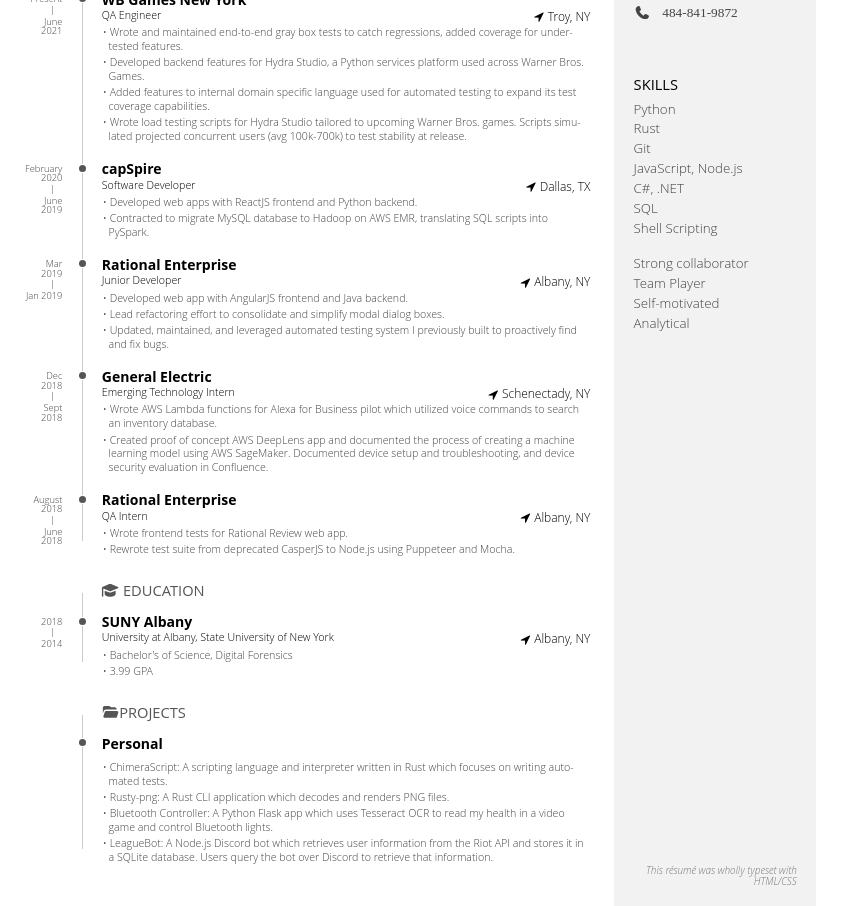
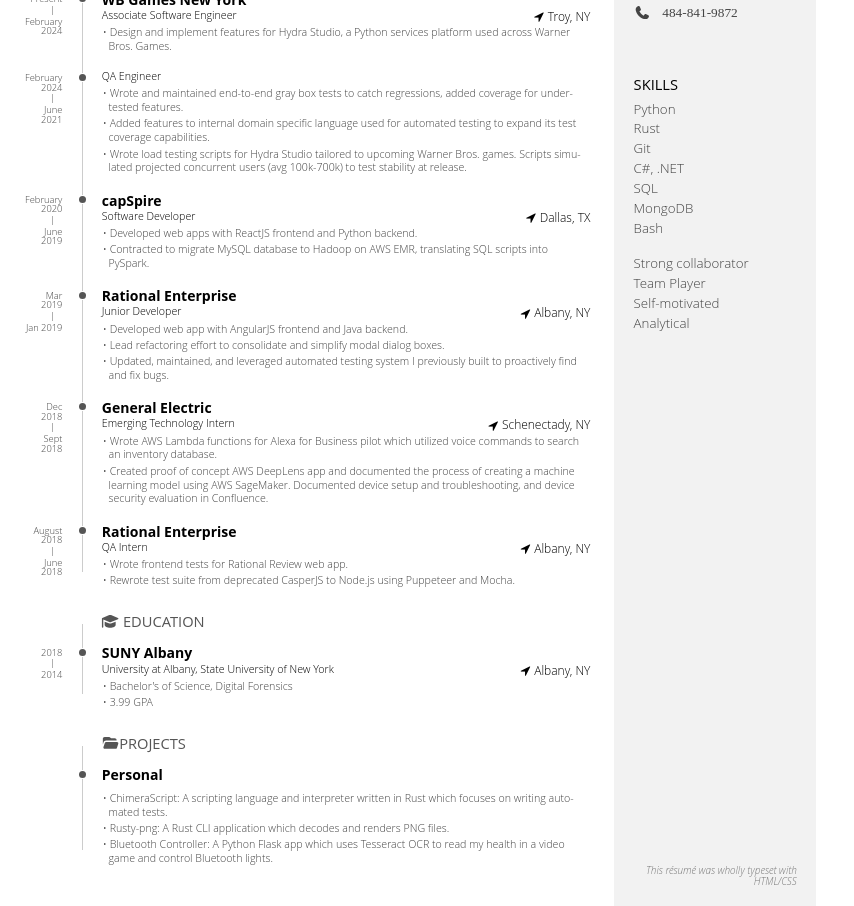
Before and after one commit to kyleoneill/resume, a plain HTML site: page index.html in a window 1280 px wide. Shown: the part 150-1056 px from the top of the page, without its empty margins (0-854 px from the left). Drawn offline with Linux system fonts and the light colour scheme.

Commit message:
Update resume july 2024

```diff
--- a/dep/style.css
+++ b/dep/style.css
@@ -66,7 +66,6 @@ li{
   font-size: 10pt;
 }
 
-/* This seems to be messed up when printing the page to a PDF, what is printed is not what is rendered */
 #sidebar #contact text {
   padding-left: 12px;
 }
--- a/index.html
+++ b/index.html
@@ -25,22 +25,37 @@
 
       <section class="blocks">
         <div class="date">
-          <span>Present</span><span>June 2021</span>
+          <span>Present</span><span>February 2024</span>
         </div>
         <div class="decorator"></div>
         <div class="details">
           <header>
             <h3 style="font-size:14px">WB Games New York</h3>
-            <span class="place">QA Engineer</span>
+            <span class="place">Associate Software Engineer</span>
             <span class="location" style="font-size:12px">Troy, NY</span>
           </header>
           <div>
             <ul>
               <li>
+                Design and implement features for Hydra Studio, a Python services platform used across Warner Bros. Games.
+              </li>
+            </ul>
+          </div>
+        </div>
+      </section>
+      <section class="blocks">
+        <div class="date">
+          <span>February 2024</span><span>June 2021</span>
+        </div>
+        <div class="decorator"></div>
+        <div class="details">
+          <header>
+            <span class="place">QA Engineer</span>
+          </header>
+          <div>
+            <ul>
+              <li>
                 Wrote and maintained end-to-end gray box tests to catch regressions, added coverage for under-tested features.
-              </li>
-              <li>
-                Developed backend features for Hydra Studio, a Python services platform used across Warner Bros. Games.
               </li>
               <li>
                 Added features to internal domain specific language used for automated testing to expand its test coverage capabilities.
@@ -197,10 +212,6 @@
             <li>ChimeraScript: A scripting language and interpreter written in Rust which focuses on writing automated tests.</li>
             <li>Rusty-png: A Rust CLI application which decodes and renders PNG files.</li>
             <li>Bluetooth Controller: A Python Flask app which uses Tesseract OCR to read my health in a video game and control Bluetooth lights.</li>
-            <li>
-              LeagueBot: A Node.js Discord bot which retrieves user information from the Riot API and stores it in a SQLite database. Users
-              query the bot over Discord to retrieve that information.
-            </li>
           </ul>
         </div>
       </section>
@@ -227,10 +238,10 @@
         <li>Python</li>
         <li>Rust</li>
         <li>Git</li>
-        <li>JavaScript, Node.js</li>
         <li>C#, .NET</li>
         <li>SQL</li>
-        <li>Shell Scripting</li>
+        <li>MongoDB</li>
+        <li>Bash</li>
       </ul>
       <ul>
         <ul>
```
